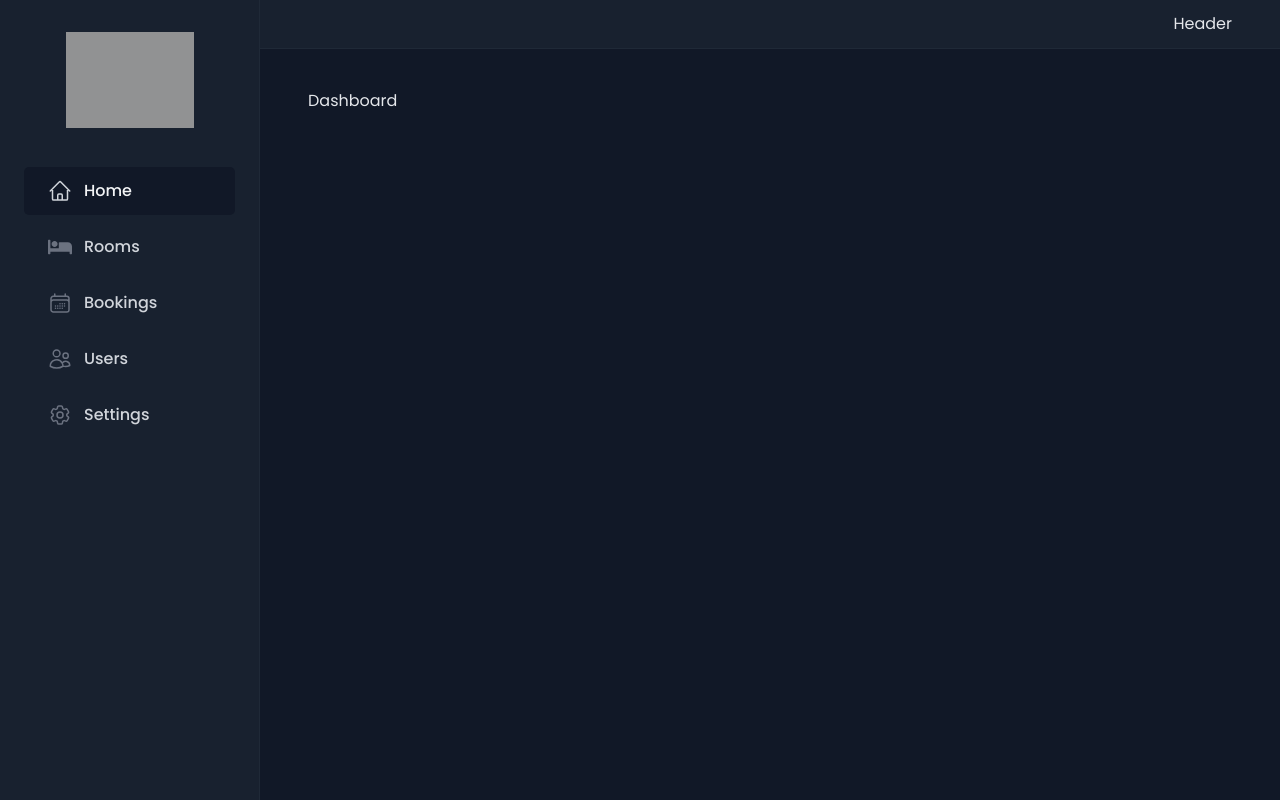
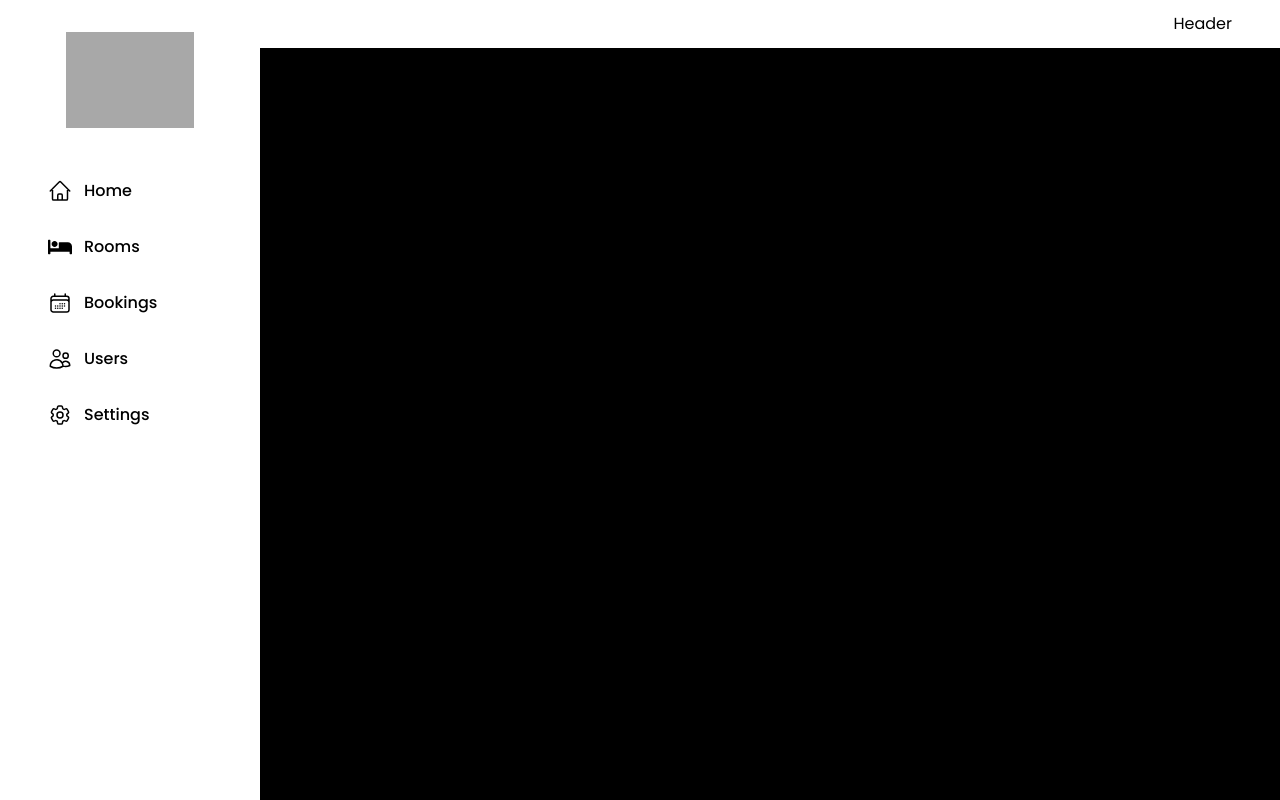
Before and after one commit to Onyeneke-AC/hotel-management-system, a React (Vite) app: page /dashboard in a window 1280 px wide. Built offline with nearby package versions, Linux system fonts and the light colour scheme; grey boxes are pictures that could not be loaded; a web font is replaced by a local one.

Commit message:
color styling

```diff
--- a/src/styles/GlobalStyle.js
+++ b/src/styles/GlobalStyle.js
@@ -2,7 +2,26 @@ import { createGlobalStyle } from "styled-components";
 
 const GlobalStyles = createGlobalStyle`
 :root {
-    --color-grey-0: #18212f;
+
+    --clr-dark: #000000;
+    --clr-light-dark: #111111;
+    --clr-light: #ffffff;
+
+    --clr-body-grey: #2e2e2e;
+    --clr-text-grey: #b0b0b0;
+
+    --clr-icon: #00fff5;
+
+    --clr-button-green: #20744A;
+    --clr-button-green-hover: #1b5e3a;
+    --clr-button-blue: #00adb5;
+    --clr-button-green-hover: ##418c8f;
+
+    --clr-red-100: #fee2e2;
+    --clr-red-700: #b91c1c;
+    --clr-red-800: #991b1b;
+
+    /* --color-grey-0: #18212f;
     --color-grey-50: #111827;
     --color-grey-100: #1f2937;
     --color-grey-200: #374151;
@@ -23,11 +42,8 @@ const GlobalStyles = createGlobalStyle`
     --color-silver-100: #374151;
     --color-silver-700: #f3f4f6;
     --color-indigo-100: #3730a3;
-    --color-indigo-700: #e0e7ff;
+    --color-indigo-700: #e0e7ff;*/
 
-    --color-red-100: #fee2e2;
-    --color-red-700: #b91c1c;
-    --color-red-800: #991b1b;
 
     --backdrop-color: rgba(0, 0, 0, 0.3);
 
@@ -39,14 +55,14 @@ const GlobalStyles = createGlobalStyle`
     --image-opacity: 90%;
 
     // Indigo
-    --color-brand-50: #eef2ff;
+    /* --color-brand-50: #eef2ff;
     --color-brand-100: #e0e7ff;
     --color-brand-200: #c7d2fe;
     --color-brand-500: #6366f1;
     --color-brand-600: #4f46e5;
     --color-brand-700: #4338ca;
     --color-brand-800: #3730a3;
-    --color-brand-900: #312e81;
+    --color-brand-900: #312e81; */
 
     --border-radius-tiny: 3px;
     --border-radius-sm: 5px;
@@ -68,7 +84,7 @@ html {
 
 body {
     font-family: "Poppins", sans-serif;
-    color: var(--color-grey-700);
+    color: var(--clr-dark);
 
     min-height: 100vh;
     line-height: 1.5;
--- a/src/ui/AppLayout.jsx
+++ b/src/ui/AppLayout.jsx
@@ -11,7 +11,7 @@ const StyledAppLayout = styled.div`
 `;
 
 const Main = styled.main`
-  background-color: var(--color-grey-50);
+  background-color: var(--clr-dark);
   padding: 4rem 4.8rem 6.4rem;
   overflow: scroll;
 `;
```
